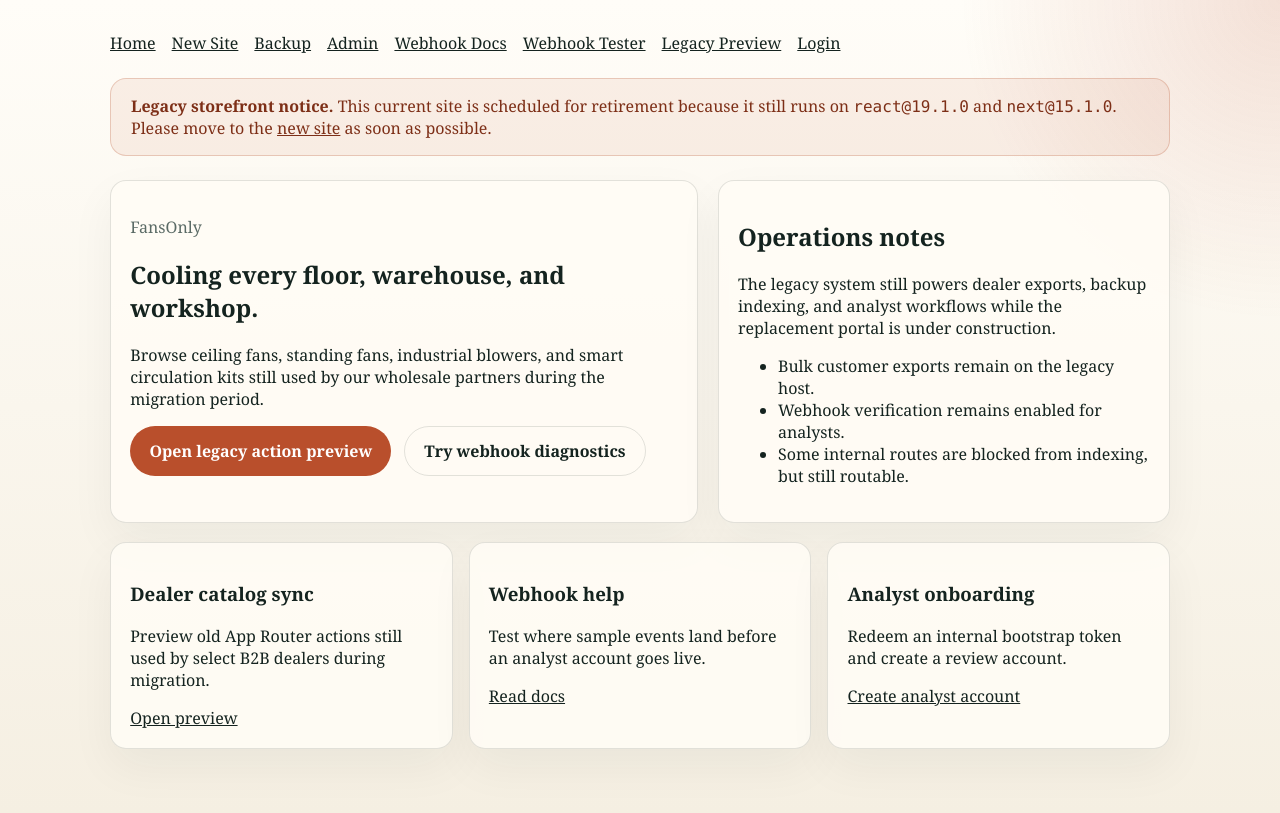
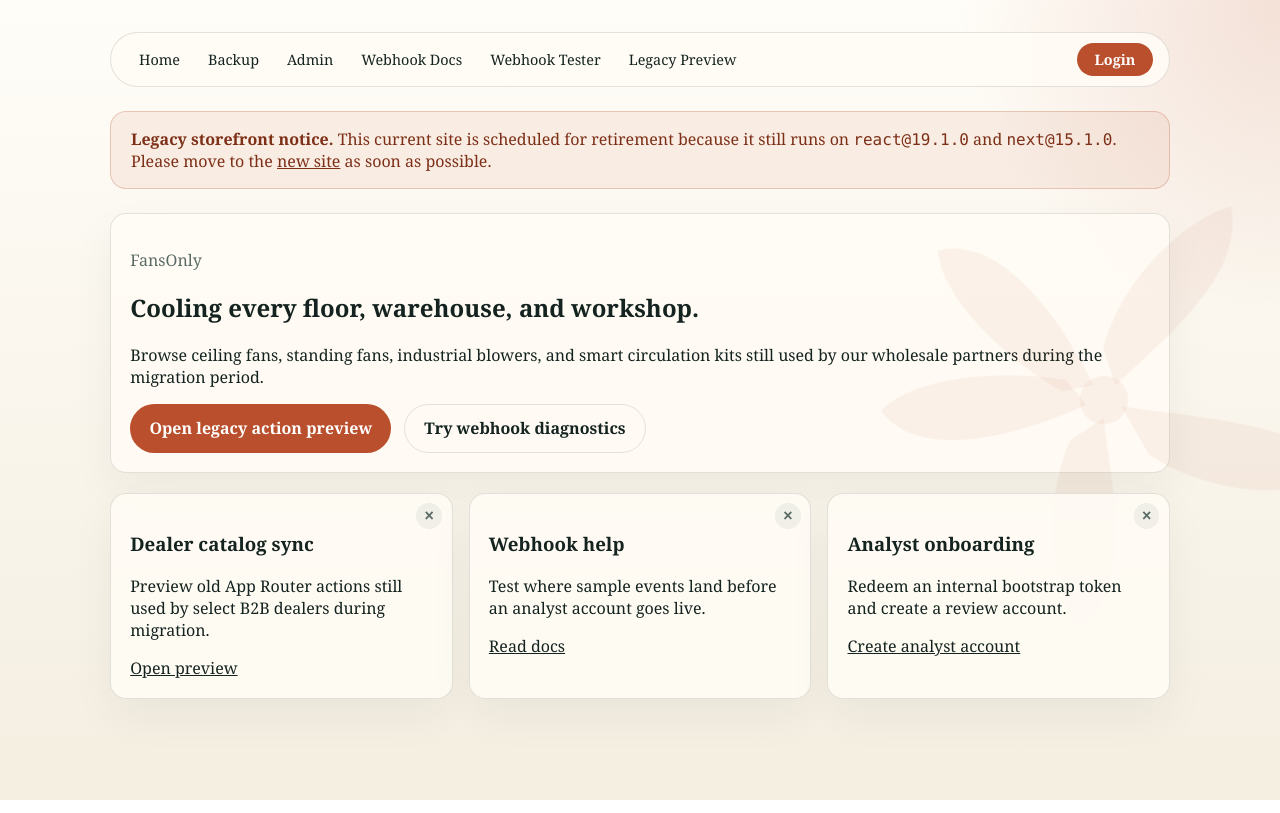
Before and after one commit to gongahkia/cs446-fansonly, a Next.js app: page / in a window 1280 px wide. Built offline with nearby package versions, Linux system fonts and the light colour scheme.

Commit message:
fix(app): final fixes

```diff
--- a/app/account/page.jsx
+++ b/app/account/page.jsx
@@ -16,7 +16,7 @@ export default async function AccountPage() {
           <>
             <p><strong>Email:</strong> {user.email}</p>
             <p><strong>Role:</strong> {user.role}</p>
-            <p><strong>Session token:</strong> <span className="mono">{sessionToken}</span></p>
+            <p style={{ wordBreak: "break-all" }}><strong>Session token:</strong> <span className="mono">{sessionToken}</span></p>
             <p className="muted">
               Analysts can review webhook data. Administrators can manage catalog and analyst roles.
             </p>
--- a/app/globals.css
+++ b/app/globals.css
@@ -112,6 +112,53 @@ form {
   padding: 1rem;
   border: 1px solid rgba(92, 246, 160, 0.12);
 }
+.terminal-fullscreen {
+  display: flex;
+  flex-direction: column;
+  height: 100%;
+  border-radius: 0;
+  border: none;
+}
+.terminal-fullscreen .terminal-output {
+  min-height: 0;
+  max-height: none;
+  flex: 1;
+}
+.terminal-input-row {
+  display: flex !important;
+  align-items: center;
+  gap: 0.5rem;
+  padding: 0;
+  margin: 0;
+}
+.terminal-prompt {
+  color: #5cf6a0;
+  white-space: nowrap;
+  flex-shrink: 0;
+}
+.terminal-input {
+  flex: 1;
+  width: auto;
+  background: transparent !important;
+  border: none !important;
+  border-radius: 0 !important;
+  color: #c8ffdd !important;
+  font-family: "SFMono-Regular", "Menlo", monospace !important;
+  font-size: inherit;
+  padding: 0 !important;
+  outline: none !important;
+  caret-color: #5cf6a0;
+}
+.terminal-input:focus {
+  box-shadow: none !important;
+  outline: none !important;
+}
+.fullscreen-terminal {
+  position: fixed;
+  inset: 0;
+  z-index: 9999;
+  background: #09120f;
+}
 
 .terminal-output {
   min-height: 20rem;
@@ -122,17 +169,102 @@ form {
 
 .topnav {
   display: flex;
+  align-items: center;
+  justify-content: space-between;
+  padding: 0.6rem 1rem;
+  margin-bottom: 1.5rem;
+  background: var(--panel);
+  border: 1px solid var(--border);
+  border-radius: 999px;
+  backdrop-filter: blur(8px);
+}
+.nav-links {
+  display: flex;
   flex-wrap: wrap;
-  gap: 0.75rem 1rem;
-  margin-bottom: 1.5rem;
+  gap: 0.25rem;
+}
+.nav-links a {
+  padding: 0.4rem 0.75rem;
+  border-radius: 999px;
+  text-decoration: none;
+  font-size: 0.9rem;
+  transition: background 0.15s;
+}
+.nav-links a:hover {
+  background: rgba(20, 35, 31, 0.06);
+}
+.nav-login {
+  padding: 0.45rem 1.1rem;
+  border-radius: 999px;
+  background: var(--accent);
+  color: #fff !important;
+  text-decoration: none;
+  font-size: 0.9rem;
+  font-weight: 600;
+  transition: background 0.15s;
+}
+.nav-login:hover {
+  background: var(--accent-dark);
 }
 
 .muted {
   color: var(--muted);
 }
 
+.dismissable {
+  position: relative;
+}
+.card-close {
+  position: absolute;
+  top: 0.6rem;
+  right: 0.6rem;
+  width: 1.6rem;
+  height: 1.6rem;
+  padding: 0;
+  border: none;
+  border-radius: 50%;
+  background: rgba(20, 35, 31, 0.06);
+  color: var(--muted);
+  font-size: 1rem;
+  line-height: 1;
+  cursor: pointer;
+  display: flex;
+  align-items: center;
+  justify-content: center;
+  transition: background 0.15s, color 0.15s;
+}
+.card-close:hover {
+  background: rgba(20, 35, 31, 0.12);
+  color: var(--ink);
+}
+
+.bg-fan {
+  position: fixed;
+  top: 50%;
+  right: -8rem;
+  transform: translateY(-50%);
+  width: 38rem;
+  height: 38rem;
+  color: rgba(185, 79, 44, 0.06);
+  pointer-events: none;
+  z-index: 0;
+}
+.bg-fan svg {
+  width: 100%;
+  height: 100%;
+  animation: spin 18s linear infinite;
+}
+@keyframes spin {
+  to { transform: rotate(360deg); }
+}
+
 @media (max-width: 820px) {
   .hero {
     grid-template-columns: 1fr;
   }
+  .bg-fan {
+    width: 24rem;
+    height: 24rem;
+    right: -6rem;
+  }
 }
--- a/app/layout.jsx
+++ b/app/layout.jsx
@@ -11,6 +11,19 @@ export default function RootLayout({ children }) {
     <html lang="en">
       <body>
         <Script src="/assets/site-notes.js" strategy="afterInteractive" />
+        <div className="bg-fan" aria-hidden="true">
+          <svg viewBox="0 0 200 200" xmlns="http://www.w3.org/2000/svg">
+            <g transform="translate(100,100)">
+              <circle r="8" fill="currentColor" />
+              {/* 5 blades */}
+              <path d="M0-6C-4-28-14-60-6-80 10-74 18-44 12-20Z" fill="currentColor" />
+              <path d="M5.7-1.9C26-12 54-30 74-18 64-4 38 8 16 6Z" fill="currentColor" />
+              <path d="M3.5 4.9C20 22 40 50 28 68 14 62 2 36 -2 14Z" fill="currentColor" />
+              <path d="M-3.5 4.9C-20 22-40 50-28 68-14 62-2 36 2 14Z" fill="currentColor" />
+              <path d="M-5.7-1.9C-26-12-54-30-74-18-64-4-38 8-16 6Z" fill="currentColor" />
+            </g>
+          </svg>
+        </div>
         {children}
       </body>
     </html>
--- a/app/page.jsx
+++ b/app/page.jsx
@@ -1,5 +1,6 @@
 import Link from "next/link";
 import SiteFrame from "@/components/SiteFrame";
+import InfoCards from "@/components/InfoCards";
 
 export default function HomePage() {
   return (
@@ -10,7 +11,7 @@ export default function HomePage() {
         Please move to the <Link href="/new-site">new site</Link> as soon as possible.
       </section>
 
-      <section className="hero">
+      <section className="hero" style={{ gridTemplateColumns: "1fr" }}>
         <div className="card">
           <p className="muted">FansOnly</p>
           <h1>Cooling every floor, warehouse, and workshop.</h1>
@@ -23,37 +24,9 @@ export default function HomePage() {
             <Link className="button secondary" href="/tools/webhook-test">Try webhook diagnostics</Link>
           </div>
         </div>
-        <div className="card">
-          <h2>Operations notes</h2>
-          <p>
-            The legacy system still powers dealer exports, backup indexing, and analyst workflows
-            while the replacement portal is under construction.
-          </p>
-          <ul>
-            <li>Bulk customer exports remain on the legacy host.</li>
-            <li>Webhook verification remains enabled for analysts.</li>
-            <li>Some internal routes are blocked from indexing, but still routable.</li>
-          </ul>
-        </div>
       </section>
 
-      <section className="grid" style={{ marginTop: "1.2rem" }}>
-        <article className="card">
-          <h3>Dealer catalog sync</h3>
-          <p>Preview old App Router actions still used by select B2B dealers during migration.</p>
-          <Link href="/legacy-preview">Open preview</Link>
-        </article>
-        <article className="card">
-          <h3>Webhook help</h3>
-          <p>Test where sample events land before an analyst account goes live.</p>
-          <Link href="/docs/webhook">Read docs</Link>
-        </article>
-        <article className="card">
-          <h3>Analyst onboarding</h3>
-          <p>Redeem an internal bootstrap token and create a review account.</p>
-          <Link href="/account/analyst-signup">Create analyst account</Link>
-        </article>
-      </section>
+      <InfoCards />
     </SiteFrame>
   );
 }
--- /dev/null
+++ b/components/InfoCards.jsx
@@ -0,0 +1,27 @@
+"use client";
+import { useState } from "react";
+import Link from "next/link";
+
+const cards = [
+  { id: "dealer", title: "Dealer catalog sync", desc: "Preview old App Router actions still used by select B2B dealers during migration.", href: "/legacy-preview", label: "Open preview" },
+  { id: "webhook", title: "Webhook help", desc: "Test where sample events land before an analyst account goes live.", href: "/docs/webhook", label: "Read docs" },
+  { id: "analyst", title: "Analyst onboarding", desc: "Redeem an internal bootstrap token and create a review account.", href: "/account/analyst-signup", label: "Create analyst account" },
+];
+
+export default function InfoCards() {
+  const [hidden, setHidden] = useState([]);
+  const visible = cards.filter(c => !hidden.includes(c.id));
+  if (!visible.length) return null;
+  return (
+    <section className="grid" style={{ marginTop: "1.2rem" }}>
+      {visible.map(c => (
+        <article className="card dismissable" key={c.id}>
+          <button className="card-close" onClick={() => setHidden(h => [...h, c.id])} aria-label="Dismiss">&times;</button>
+          <h3>{c.title}</h3>
+          <p>{c.desc}</p>
+          <Link href={c.href}>{c.label}</Link>
+        </article>
+      ))}
+    </section>
+  );
+}
--- a/components/SiteFrame.jsx
+++ b/components/SiteFrame.jsx
@@ -4,14 +4,15 @@ export default function SiteFrame({ children }) {
   return (
     <main className="page">
       <nav className="topnav">
+        <div className="nav-links">
           <Link href="/">Home</Link>
-        <Link href="/new-site">New Site</Link>
           <Link href="/backup">Backup</Link>
           <Link href="/admin">Admin</Link>
           <Link href="/docs/webhook">Webhook Docs</Link>
           <Link href="/tools/webhook-test">Webhook Tester</Link>
           <Link href="/legacy-preview">Legacy Preview</Link>
-        <Link href="/account/login">Login</Link>
+        </div>
+        <Link href="/account/login" className="nav-login">Login</Link>
       </nav>
       {children}
     </main>
--- a/components/WebhookTester.jsx
+++ b/components/WebhookTester.jsx
@@ -3,7 +3,7 @@
 import { useState } from "react";
 
 export default function WebhookTester() {
-  const [targetUrl, setTargetUrl] = useState("http://127.0.0.1:9000/bootstrap");
+  const [targetUrl, setTargetUrl] = useState("");
   const [result, setResult] = useState("");
   const [loading, setLoading] = useState(false);
 
@@ -26,7 +26,7 @@ export default function WebhookTester() {
       <form onSubmit={handleSubmit}>
         <label>
           Target URL
-          <input value={targetUrl} onChange={(event) => setTargetUrl(event.target.value)} />
+          <input value={targetUrl} onChange={(event) => setTargetUrl(event.target.value)} placeholder="https://your-server.example.com/webhook" />
         </label>
         <button type="submit" disabled={loading}>{loading ? "Testing..." : "Send sample event"}</button>
       </form>
--- a/next.config.mjs
+++ b/next.config.mjs
@@ -1,5 +1,6 @@
 const nextConfig = {
-  reactStrictMode: true
+  reactStrictMode: true,
+  serverExternalPackages: ["better-sqlite3"]
 };
 
 export default nextConfig;
```
Also changed, not shown: app/console/page.jsx (+19 -17 lines), app/docs/webhook/page.jsx (+55 -1 lines), components/Terminal.jsx (+7 -3 lines), app/icon.jpg (added), app/icon.svg (deleted). Lines whose indentation alone changed are shown as unchanged.
